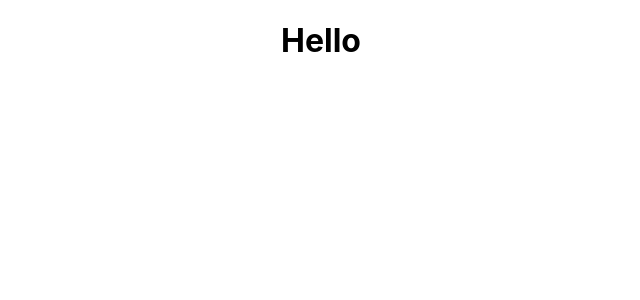
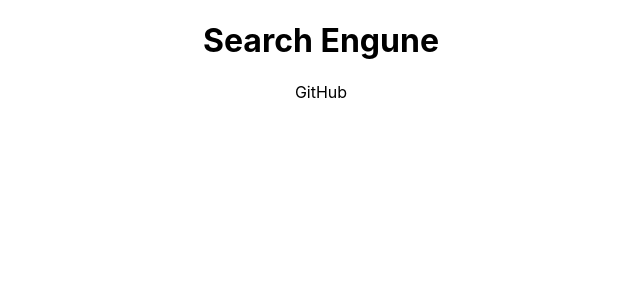
Before and after one commit to Polchaninova/reactforecastweek, a React (Create React App) app: page / in a window 1280 px wide. Shown: the top 300 px of the page, without its empty margins (319-959 px from the left). Built offline with nearby package versions, Linux system fonts and the light colour scheme.

Commit message:
add content

```diff
--- a/src/App.js
+++ b/src/App.js
@@ -4,7 +4,8 @@ import "./App.css";
 export default function App() {
   return (
     <div className="App">
-      <h1> Hello</h1>
+      <h1>Search Engune</h1>
+      <footer>GitHub</footer>
     </div>
   );
 }
```
